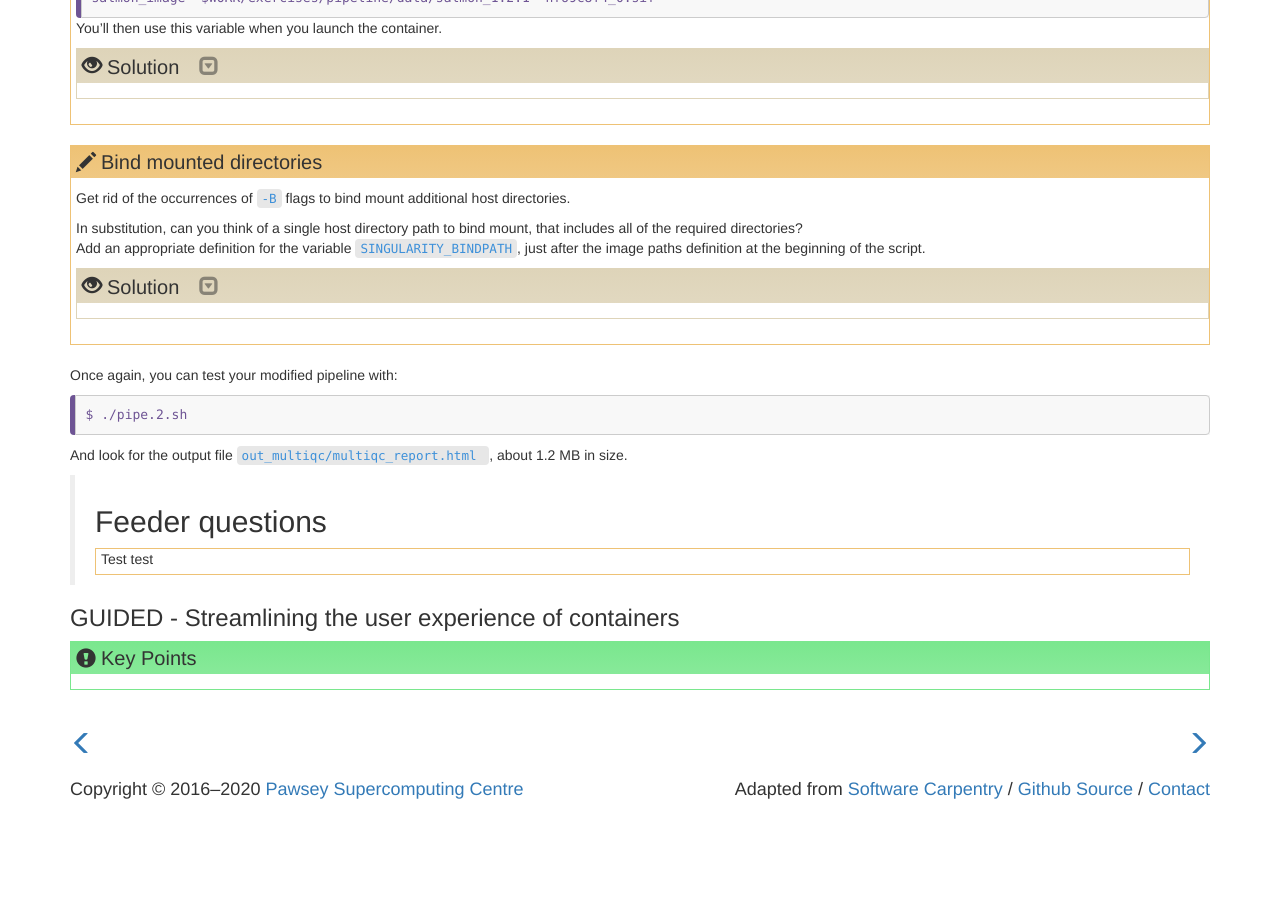
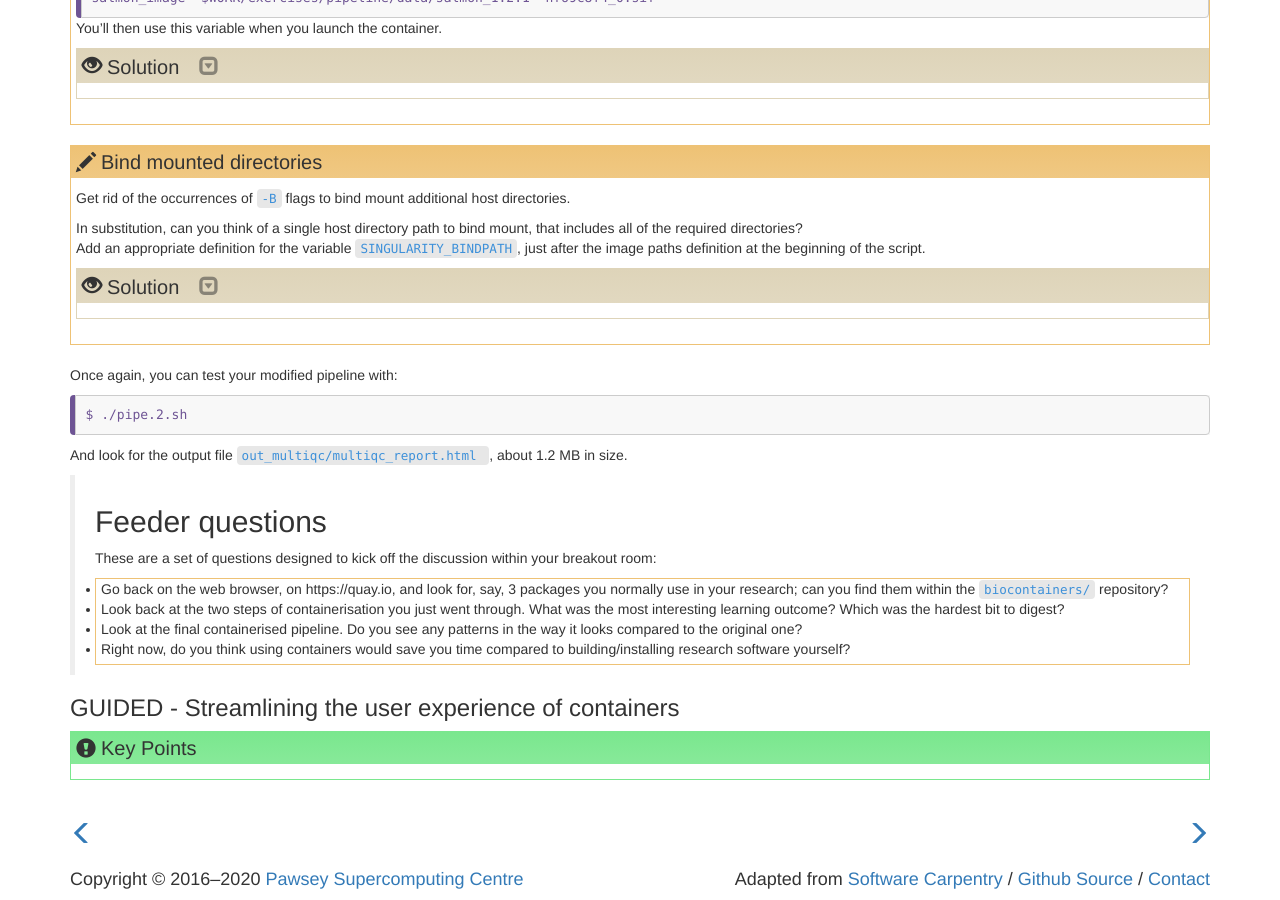
Before and after one commit to PawseySC/containers-bioinformatics-workshop, a Jekyll site: the page built from _episodes/3.pipeline.md, in a window 1280 px wide and 900 px high, scrolled down 5114 px. Built offline with Jekyll 4.4.1, drawn with Linux system fonts in a browser that asks for light colours; before the commit the page ends 5924 px from its top, so only the background shows below that.

Commit message:
s1: feeder questions

```diff
--- a/_episodes/3.pipeline.md
+++ b/_episodes/3.pipeline.md
@@ -438,7 +438,12 @@ And look for the output file `out_multiqc/multiqc_report.html `, about 1.2 MB in
 
 > ## Feeder questions
 >
-> Test test
+> These are a set of questions designed to kick off the discussion within your breakout room:
+>
+> * Go back on the web browser, on https://quay.io, and look for, say, 3 packages you normally use in your research; can you find them within the `biocontainers/` repository?
+> * Look back at the two steps of containerisation you just went through.  What was the most interesting learning outcome?  Which was the hardest bit to digest?
+> * Look at the final containerised pipeline.  Do you see any patterns in the way it looks compared to the original one?
+> * Right now, do you think using containers would save you time compared to building/installing research software yourself?
 > {: .discussion}
 
 
```
